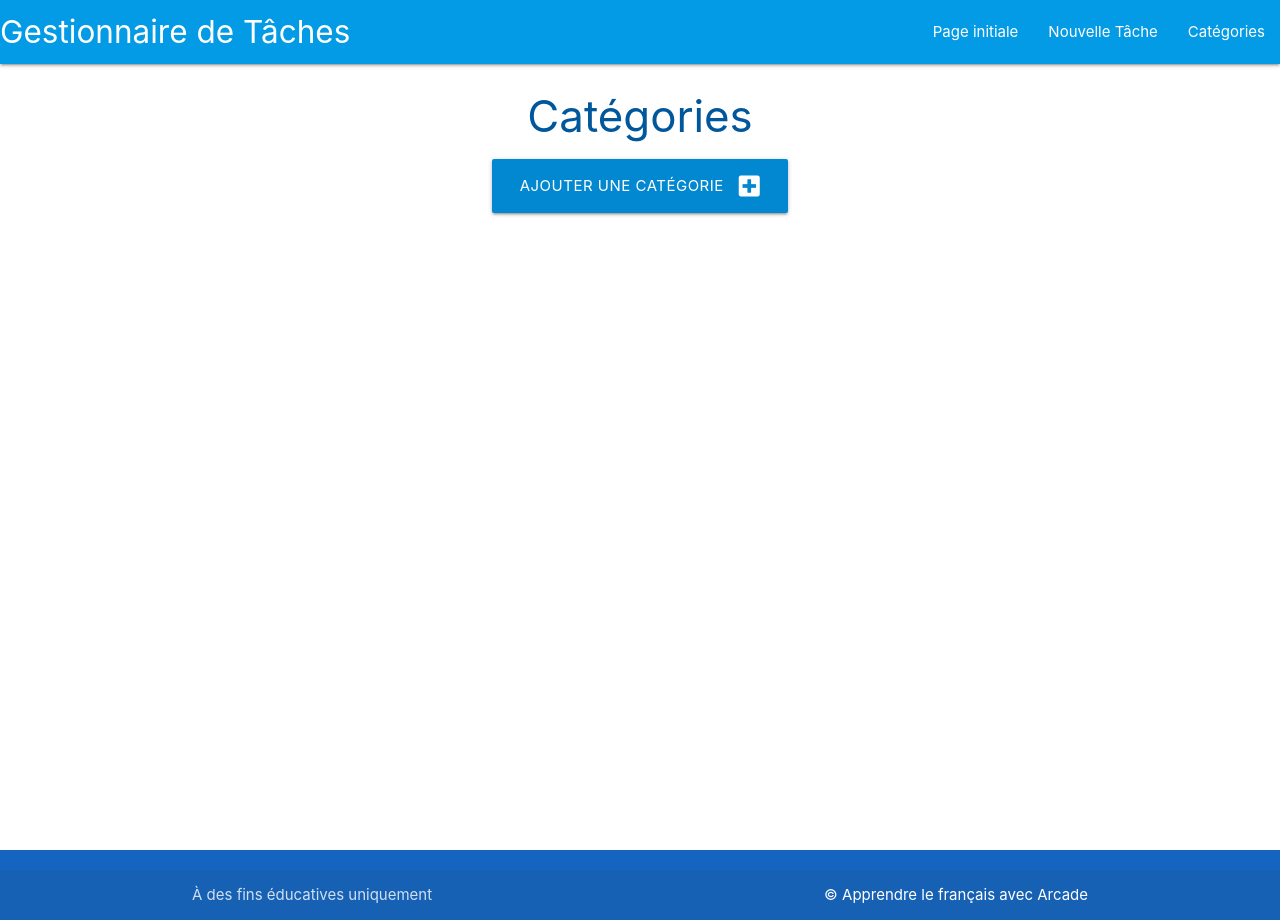
After one commit to arcadejk/flask-sqlalchemy-task-manager, a Flask app: page /categories in a window 1280 px wide. The commit adds this page. Run offline with Flask 3, Linux system fonts and the light colour scheme.

Commit message:
Added categories, tasks html and static folders

```diff
--- a/taskmanager/routes.py
+++ b/taskmanager/routes.py
@@ -1,9 +1,34 @@
-from flask import render_template
+from flask import render_template, request, redirect, url_for
 from taskmanager import app, db
-from markupsafe import escape
 from taskmanager.models import Category, Task
 
 
 @app.route("/")
 def home():
-    return render_template("base.html")
+    return render_template("tasks.html")
+
+
+@app.route("/categories")
+def categories():
+    categories = list(Category.query.order_by(Category.category_name).all())
+    return render_template("categories.html", categories=categories)
+
+
+@app.route("/add_category", methods=["GET", "POST"])
+def add_category():
+    if request.method == "POST":
+        category = Category(category_name=request.form.get("category_name"))
+        db.session.add(category)
+        db.session.commit()
+        return redirect(url_for("categories"))
+    return render_template("add_category.html")
+
+
+@app.route("/edit_category/<int:category_id>", methods=["GET", "POST"])
+def edit_category(category_id):
+    category = Category.query.get_or_404(category_id)
+    if request.method == "POST":
+        category.category_name = request.form.get("category_name")
+        db.session.commit()
+        return redirect(url_for("categories"))
+    return render_template("edit_category.html", category=category)
--- /dev/null
+++ b/taskmanager/static/css/style.css
@@ -0,0 +1,9 @@
+body {
+    display: flex;
+    min-height: 100vh;
+    flex-direction: column;
+}
+
+main {
+    flex: 1 0 auto;
+}
--- /dev/null
+++ b/taskmanager/static/js/script.js
@@ -0,0 +1,6 @@
+
+document.addEventListener("DOMContentLoaded", function() {
+    // sidenav initialization
+    let sidenav = document.querySelectorAll(".sidenav");
+    M.Sidenav.init(sidenav);
+});
--- a/taskmanager/templates/base.html
+++ b/taskmanager/templates/base.html
@@ -1,14 +1,59 @@
 <!DOCTYPE html>
 <html lang="en">
 <head>
+
     <meta charset="UTF-8">
     <meta http-equiv="X-UA-Compatible" content="IE=edge">
     <meta name="viewport" content="width=device-width, initial-scale=1.0">
-    <title>Task Manager</title>
+    <link rel="stylesheet" href="https://cdnjs.cloudflare.com/ajax/libs/font-awesome/5.15.3/css/all.min.css"
+        integrity="sha512-iBBXm8fW90+nuLcSKlbmrPcLa0OT92xO1BIsZ+ywDWZCvqsWgccV3gFoRBv0z+8dLJgyAHIhR35VZc2oM/gI1w=="
+        crossorigin="anonymous" referrerpolicy="no-referrer">
+    <link rel="stylesheet" href="https://cdnjs.cloudflare.com/ajax/libs/materialize/1.0.0/css/materialize.min.css"
+        type="text/css">
+    <link rel="stylesheet" href="{{ url_for('static', filename='css/style.css') }}" type="text/css">
+    <title>Gestionnaire de Tâches</title>
 </head>
+
 <body>
 
-    Hello World!
+    <header>
+        <!-- top navbar -->
+        <nav class="light-blue darken-1">
+            <div class="nav-wrapper">
+            <a href="{{ url_for('home') }}" class="brand-logo">Gestionnaire de Tâches</a>
+            <a href="#" data-target="mobile-demo" class="sidenav-trigger"><i class="fas fa-bars"></i></a>
+            <ul class="right hide-on-med-and-down">
+                <li><a href="{{ url_for('home') }}">Page initiale</a></li>
+                <li><a href="">Nouvelle Tâche</a></li>
+                <li><a href="{{ url_for('categories') }}">Catégories</a></li>
+            </ul>
+            </div>
+        </nav>
+
+        <!-- mobile sidenav -->
+        <ul class="sidenav" id="mobile-demo">
+            <li><a href="{{ url_for('home') }}">Page initiale</a></li>
+            <li><a href="">Nouvelle Tâche</a></li>
+            <li><a href="{{ url_for('categories') }}">Catégories</a></li>
+        </ul>
+    </header>
+
+    <main class="container">
+        {% block content %}
+        {% endblock %}
+    </main>
+
+    <footer class="page-footer blue darken-3">
+        <div class="footer-copyright">
+            <div class="container">
+                À des fins éducatives uniquement
+                <a class="white-text right" href="https://arcadejk.github.io/form-french-leads/blog.html" target="_blank">&copy; Apprendre le français avec Arcade </a>
+            </div>
+        </div>
+    </footer>
+
+    <script src="https://cdnjs.cloudflare.com/ajax/libs/materialize/1.0.0/js/materialize.min.js"></script>
+    <script src="{{ url_for('static', filename='js/script.js') }}"></script>
 
 </body>
 </html>
--- /dev/null
+++ b/taskmanager/templates/categories.html
@@ -0,0 +1,30 @@
+{% extends "base.html" %}
+{% block content %}
+
+<h3 class="light-blue-text text-darken-4 center-align">Catégories</h3>
+
+<div class="row">
+    <div class="col s12 center-align">
+        <a href="{{ url_for('add_category') }}" class="btn-large light-blue darken-2">
+            Ajouter une catégorie <i class="fas fa-plus-square right"></i>
+        </a>
+    </div>
+</div>
+
+<div class="row">
+    {% for category in categories %}
+    <div class="col s12 m6 l3">
+        <div class="card light-blue darken-4 center-align">
+            <div class="card-content white-text">
+                <span class="card-title">{{ category.category_name }}</span>
+            </div>
+            <div class="card-action">
+                <a href="{{ url_for('edit_category', category_id=category.id) }}" class="btn green accent-4">Éditer</a>
+                <a href="#" class="btn red">Supprimer</a>
+            </div>
+        </div>
+    </div>
+    {% endfor %}
+</div>
+
+{% endblock %}
--- /dev/null
+++ b/taskmanager/templates/tasks.html
@@ -0,0 +1,6 @@
+{% extends "base.html" %}
+{% block content %}
+
+<h3 class="light-blue-text text-darken-4 center-align">Tâches</h3>
+
+{% endblock %}
```
